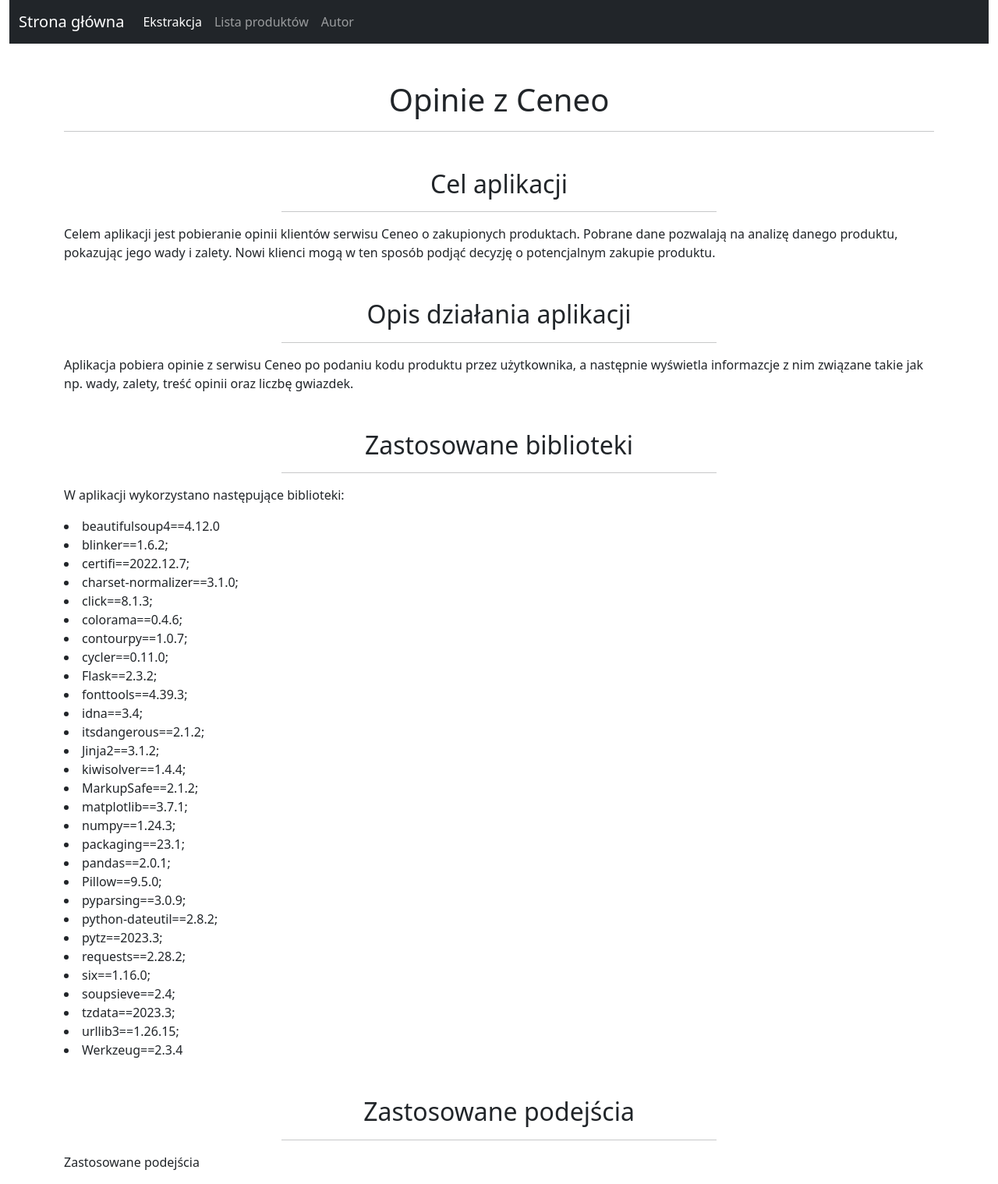
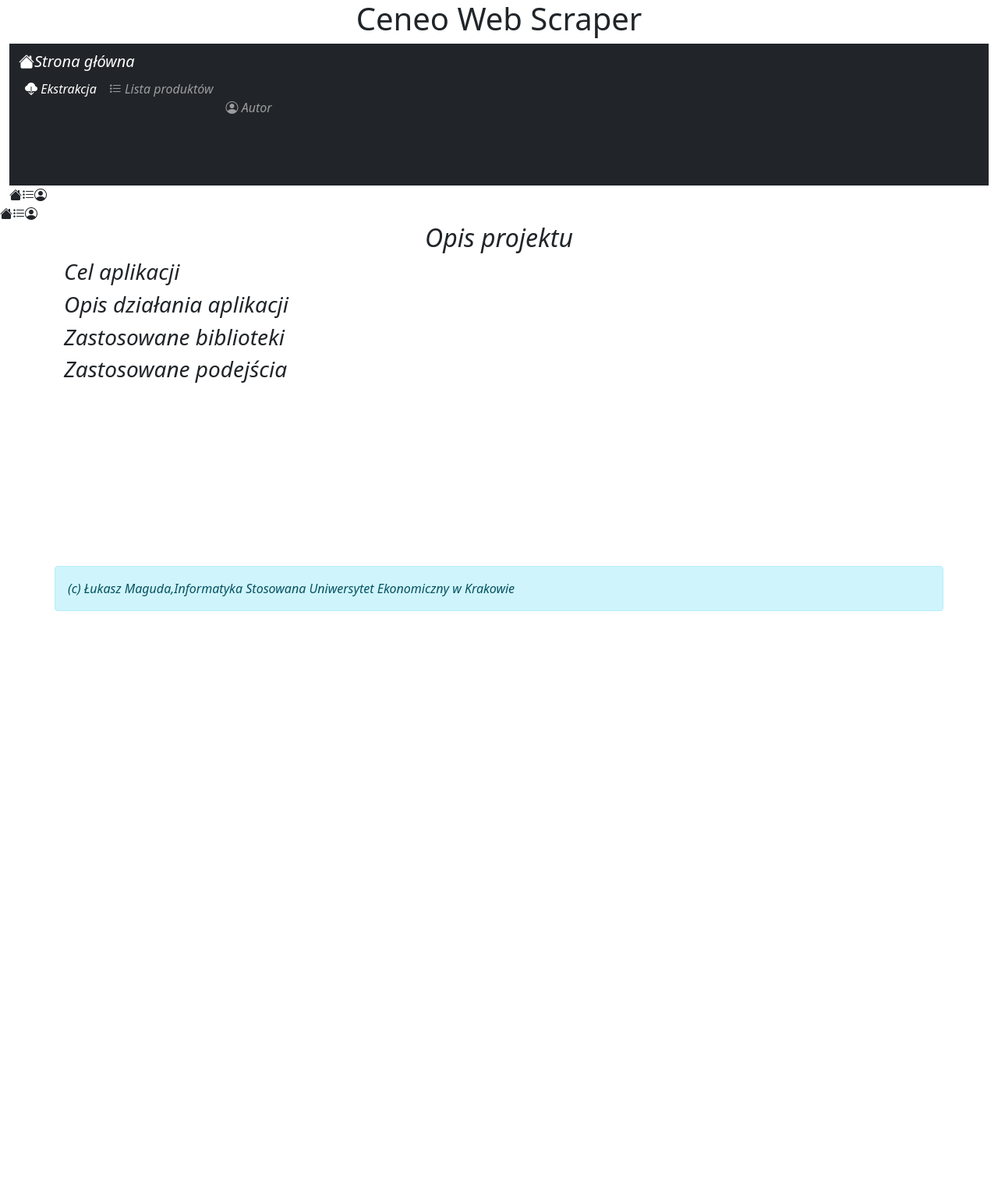
Before and after one commit to Lukaszmaguda/CeneoWebScraper, a Flask app: page / in a window 1280 px wide. Shown: the whole page at 78% size. After the commit the page ends 784 px from the top, so only its background shows below. Run offline with Flask 3, Linux system fonts and the light colour scheme; some libraries are stand-ins or nearby versions.

Commit message:
2023.06.14 ŁM

```diff
--- a/app/routes.py
+++ b/app/routes.py
@@ -1,23 +1,98 @@
 from app import app
-from flask import render_template
+from flask import render_template, request, redirect, url_for
+from app.utils import get_element, selectors
+import requests
+import json
+import os
+from bs4 import BeautifulSoup
+import pandas as pd
+import numpy as np
+from matplotlib import pyplot as plt
 
 @app.route("/")
-@app.route("/strona_glowna")
-def strona_glowna():
-    return render_template("strona_glowna.html")
+@app.route("/index")
+def index():
+    return render_template("index.html")
+@app.route("/extract", methods=['POST', 'GET'])
+def extract():
+    if request.method == 'POST':
+        product_code = request.form['product_id']
+        all_opinions = []
+        url = f"https://www.ceneo.pl/{product_code}#tab=reviews"
+        while(url):
+            response = requests.get(url)
+            page_dom = BeautifulSoup(response.text, "html.parser")
+            opinions = page_dom.select("div.js_product-review")
 
-@app.route("/autor")
-def autor():
-    return render_template("autor.html")
+            for opinion in opinions:
+                single_opinion = {}
+                for key, value in selectors.items():
+                    single_opinion[key] = get_element(opinion, *value)
+                all_opinions.append(single_opinion)
+            try:
+                url = "https://www.ceneo.pl"+get_element(page_dom,"a.pagination__next","href")
+            except TypeError:
+                url=None
 
-@app.route("/Ekstrakcja")
-def ekstrakcja():
-    return render_template("ekstrakcja_opinii.html")
+        if not os.path.exists(".app/static/plots"):
+            os.mkdir("./app/static/opinions")
+        with open(f"./app/static/opinions/{product_code}.json", "w", encoding="UTF-8") as jf:
+            json.dump(all_opinions, jf, indent=4,ensure_ascii=False)
+        opinions = pd.read_json(json.dumps(all_opinions,ensure_ascii=False))
+        opinions.score = opinions.score.map(lambda x: float(x.split("/")[0].replace(",",".")))
+        stats = {
+            "opinions_count": opinions.shape[0],
+            "pros_count": int(opinions.pros.map(bool).sum()),
+            "cons_count": int(opinions.cons.map(bool).sum()),
+            "avg_score": opinions.score.mean().round(2)
+        }
+        score = opinions.score.value_counts().reindex(list(np.arange(0,5.5,0.5)), fill_value = 0)
+        score.plot.bar(color="hotpink")
+        plt.xticks(rotation=0)
+        plt.title("Histogram ocen")
+        plt.xlabel("Liczba gwiazdek")
+        plt.ylabel("Liczba opinii")
+        plt.ylim(0,max(score.values)+1.5)
+        for index, value in enumerate(score):
+            plt.text(index, value+0.5, str(value), ha="center")
+        try:
+            os.mkdir("./app/static/plots")
+        except FileExistsError:
+            pass
+        plt.savefig(f"./app/static/plots/{product_code}_score.png")
+        plt.close()
+        recommendation = opinions["recommendation"].value_counts(dropna = False).reindex(["Nie polecam", "Polecam", np.nan])
+        print(recommendation)
+        recommendation.plot.pie(
+            label="",
+            autopct="%1.1f%%",
+            labels = ["Nie polecam", "Polecam", "Nie mam zdania"],
+            colors = ["crimson", "forestgreen", "gray"]
+        )
+        plt.legend(bbox_to_anchor=(1.0,1.0))
+        plt.savefig(f"./app/static/plots/{product_code}_recommendation.png")
+        plt.close()
+        stats['score'] = score.to_dict()
+        stats['recommendation'] = recommendation.to_dict()
+        try:
+            os.mkdir("./app/static/stats")
+        except FileExistsError:
+            pass
+        with open(f"./app/static/stats/{product_code}.json", "w", encoding="UTF-8") as jf:
+            json.dump(stats, jf, indent=4,ensure_ascii=False)
 
-@app.route("/Lista_Produktow")
-def lista_poduktow():
-    return render_template("lista_produktow.html")
+        return redirect(url_for('product', code=product_code))
+    return render_template("extract.html")
 
-@app.route("/Strona główa")
-def strona_glowna():
-    return render_template("strona_glowna.html")
+@app.route("/product/<code>")
+def product(code):
+    opinions=pd.read_json(f"./app/data/opinions/{code}.json")
+    return render_template("product.html", product_code=code, opinions = opinions.to_html(header="true",table_id="opinions"))
+
+@app.route("/products")
+def products():
+    return render_template("products.html")
+
+@app.route("/author")
+def author():
+    return render_template("author.html")
--- a/app/templates/base.html
+++ b/app/templates/base.html
@@ -0,0 +1,74 @@
+<!DOCTYPE html>
+<html lang="en">
+<head>
+    <title>Ceneo Web Scraper</title>
+    <!-- Required meta tags -->
+    <meta charset="utf-8">
+    <meta name="viewport" content="width=device-width, initial-scale=1">
+    <!-- Datatables CSS -->
+    <link rel="stylesheet" type="text/css" href="https://cdn.datatables.net/1.10.25/css/jquery.dataTables.css">
+    <!-- Bootstrap CSS -->
+    <link href="https://cdn.jsdelivr.net/npm/bootstrap@5.0.1/dist/css/bootstrap.min.css" rel="stylesheet" integrity="sha384-+0n0xVW2eSR5OomGNYDnhzAbDsOXxcvSN1TPprVMTNDbiYZCxYbOOl7+AMvyTG2x" crossorigin="anonymous">
+    <link rel="stylesheet" href="https://cdn.jsdelivr.net/npm/bootstrap-icons@1.5.0/font/bootstrap-icons.css">
+    <!-- jQuery & Datatables -->
+    <script src="https://ajax.googleapis.com/ajax/libs/jquery/3.5.1/jquery.min.js"></script>
+    <script type="text/javascript" charset="utf8" src="https://cdn.datatables.net/1.10.25/js/jquery.dataTables.js"></script>
+    <!-- Bootstrap Bundle with Popper -->
+    <script src="https://cdn.jsdelivr.net/npm/bootstrap@5.0.1/dist/js/bootstrap.bundle.min.js" integrity="sha384-gtEjrD/SeCtmISkJkNUaaKMoLD0//ElJ19smozuHV6z3Iehds+3Ulb9Bn9Plx0x4" crossorigin="anonymous"></script>
+
+</head>
+<body>
+  <header class="container text-center">
+    <h1> Ceneo Web Scraper</h1>
+  </header>
+    <div class="container-fluid">
+
+        <nav class="navbar navbar-expand-lg navbar-dark bg-dark">
+            <div class="container-fluid">
+                              <div class="collapse navbar-collapse" id="navbarSupportedContent">
+                    <ul class="navbar-nav me-auto mb-2 mb-lg-0">
+                        <li class="nav-item">
+                          <a class="navbar-brand" href="{{url_for('index')}}"><i class="bi bi-house-fill">Strona główna</a>
+                          <button class="navbar-toggler"  type="button" data-bs-toggle="collapse" data-bs-target="#navbarNav" aria-controls="navbarNav" aria-expanded="false" aria-label="Toggle navigation">
+                            <span class="navbar-toggler-icon"></span>
+                          </button>
+                          <div class="collapse navbar-collapse" id="navbarNav">
+                            <ul class="navbar-nav">
+                              <li class="nav-item">
+                                <a class="nav-link active" aria-current="page" href="{{url_for('extract')}}"><i class="bi bi-cloud-download-fill"></i> Ekstrakcja </a>
+                              </li>
+                              <li class="nav-item">
+                                <a class="nav-link" href="{{url_for('products')}}"><i class="bi bi-list-stars"> Lista produktów </a>
+                              </li>
+                              <li class="nav-item">
+                                <a class="nav-link" href="{{url_for('author')}}"><i class="bi bi-person-circle"> Autor </a>
+                              </li>
+
+                </ul>
+              </div>
+            </div>
+          </nav>
+          </div>
+          <div class="container">
+            <div class="row text-center">
+                <div class="col">
+                    <h2>{% block title %}{% endblock %}</h2>
+                </div>
+            </div>
+            <div class="row">
+                <div class="col">
+                    {% block content %}
+                    {% endblock %}
+                </div>
+            </div>
+        </div>
+          <footer class="container alert alert-info fixed-bottom">
+            (c) Łukasz Maguda,Informatyka Stosowana Uniwersytet Ekonomiczny w Krakowie
+        </footer>
+        {% block scripts %}
+        {% endblock %}
+    </div>
+
+</body>
+
+</html>
--- /dev/null
+++ b/app/templates/index.html
@@ -0,0 +1,8 @@
+{% extends 'base.html' %}
+{% block title %}Opis projektu{% endblock %}
+{% block content %}
+<h3>Cel aplikacji</h3>
+<h3>Opis działania aplikacji</h3>
+<h3>Zastosowane biblioteki</h3>
+<h3>Zastosowane podejścia</h3>
+{% endblock %}
--- a/app/templates/strona_glowna.html
+++ /dev/null
@@ -1,96 +0,0 @@
-<!DOCTYPE html>
-<html lang="en">
-<head>
-    <meta charset="utf-8">
-    <meta name="viewport" content="width=device-width, initial-scale=1">
-    <title> Ceneo Web Scraper </title>
-    <link href="https://cdn.jsdelivr.net/npm/bootstrap@5.3.0-alpha3/dist/css/bootstrap.min.css" rel="stylesheet" integrity="sha384-KK94CHFLLe+nY2dmCWGMq91rCGa5gtU4mk92HdvYe+M/SXH301p5ILy+dN9+nJOZ" crossorigin="anonymous">
-
-</head>
-<body class="h-100">
-    <script src="https://cdn.jsdelivr.net/npm/bootstrap@5.3.0-alpha3/dist/js/bootstrap.bundle.min.js" integrity="sha384-ENjdO4Dr2bkBIFxQpeoTz1HIcje39Wm4jDKdf19U8gI4ddQ3GYNS7NTKfAdVQSZe" crossorigin="anonymous"></script>
-    <div class="container-fluid">
-
-        <nav class="navbar navbar-expand-lg navbar-dark bg-dark">
-            <div class="container-fluid">
-              <a class="navbar-brand" href="strona_glowna.html">Strona główna</a>
-              <button class="navbar-toggler"  type="button" data-bs-toggle="collapse" data-bs-target="#navbarNav" aria-controls="navbarNav" aria-expanded="false" aria-label="Toggle navigation">
-                <span class="navbar-toggler-icon"></span>
-              </button>
-              <div class="collapse navbar-collapse" id="navbarNav">
-                <ul class="navbar-nav">
-                  <li class="nav-item">
-                    <a class="nav-link active" aria-current="page" href="ekstrakcja_opinii.html"> Ekstrakcja </a>
-                  </li>
-                  <li class="nav-item">
-                    <a class="nav-link" href="lista_produktow.html"> Lista produktów </a>
-                  </li>
-                  <li class="nav-item">
-                    <a class="nav-link" href="autor.html"> Autor </a>
-                  </li>
-
-                </ul>
-              </div>
-            </div>
-          </nav>
-          <div class="container">
-            <h1 class="text-center mt-5">Opinie z Ceneo</h1>
-            <hr>
-
-            <h2 class="text-center mt-5">Cel aplikacji</h2>
-            <hr style="width:50%; margin-left:25%;  margin-right:25% " />
-            <p>Celem aplikacji jest pobieranie opinii klientów serwisu Ceneo o zakupionych produktach. Pobrane dane pozwalają na analizę danego produktu, pokazując jego wady i zalety. Nowi klienci mogą w ten sposób podjąć decyzję o potencjalnym zakupie produktu.</p>
-
-            <h2 class="text-center mt-5">Opis działania aplikacji</h2>
-            <hr style="width:50%; margin-left:25%;  margin-right:25% " />
-            <p>Aplikacja pobiera opinie z serwisu Ceneo po podaniu kodu produktu przez użytkownika, a następnie wyświetla informazcje z nim związane takie jak np. wady, zalety, treść opinii oraz liczbę gwiazdek.</p>
-
-            <h2 class="text-center mt-5">Zastosowane biblioteki</h2>
-            <hr style="width:50%; margin-left:25%;  margin-right:25% " />
-            <p>W aplikacji wykorzystano następujące biblioteki:
-             <li> beautifulsoup4==4.12.0</li>
-             <li> blinker==1.6.2;</li>
-             <li>certifi==2022.12.7;</li>
-             <li>charset-normalizer==3.1.0;</li>
-             <li>click==8.1.3;</li>
-             <li>colorama==0.4.6;</li>
-             <li>contourpy==1.0.7;</li>
-             <li>cycler==0.11.0;</li>
-             <li>Flask==2.3.2;</li>
-             <li>fonttools==4.39.3;</li>
-             <li>idna==3.4;</li>
-             <li>itsdangerous==2.1.2;</li>
-             <li>Jinja2==3.1.2;</li>
-             <li>kiwisolver==1.4.4;</li>
-             <li>MarkupSafe==2.1.2;</li>
-             <li>matplotlib==3.7.1;</li>
-             <li>numpy==1.24.3;</li>
-             <li>packaging==23.1;</li>
-             <li>pandas==2.0.1;</li>
-             <li>Pillow==9.5.0;</li>
-             <li>pyparsing==3.0.9;</li>
-             <li>python-dateutil==2.8.2;</li>
-             <li>pytz==2023.3;</li>
-             <li>requests==2.28.2;</li>
-             <li>six==1.16.0;</li>
-             <li>soupsieve==2.4;</li>
-             <li>tzdata==2023.3;</li>
-             <li>urllib3==1.26.15;</li>
-             <li>Werkzeug==2.3.4</p>
-
-            <h2 class="text-center mt-5">Zastosowane podejścia</h2>
-            <hr style="width:50%; margin-left:25%;  margin-right:25% " />
-            <p>Zastosowane podejścia</p>
-          </div>
-
-
-
-
-
-    </div>
-
-
-</body>
-
-
-</html>
```
Also changed, not shown: app/templates/autor.html (+9 -9 lines), app/templates/ekstrakcja_opinii.html (deleted, +0 -35 lines), app/templates/extract.html (added, +17 -0 lines), app/templates/lista_produktow.html (deleted, +0 -53 lines), app/templates/product.html (added, +13 -0 lines), app/templates/products.html (added, +18 -0 lines), app/utils.py (added, +28 -0 lines).
